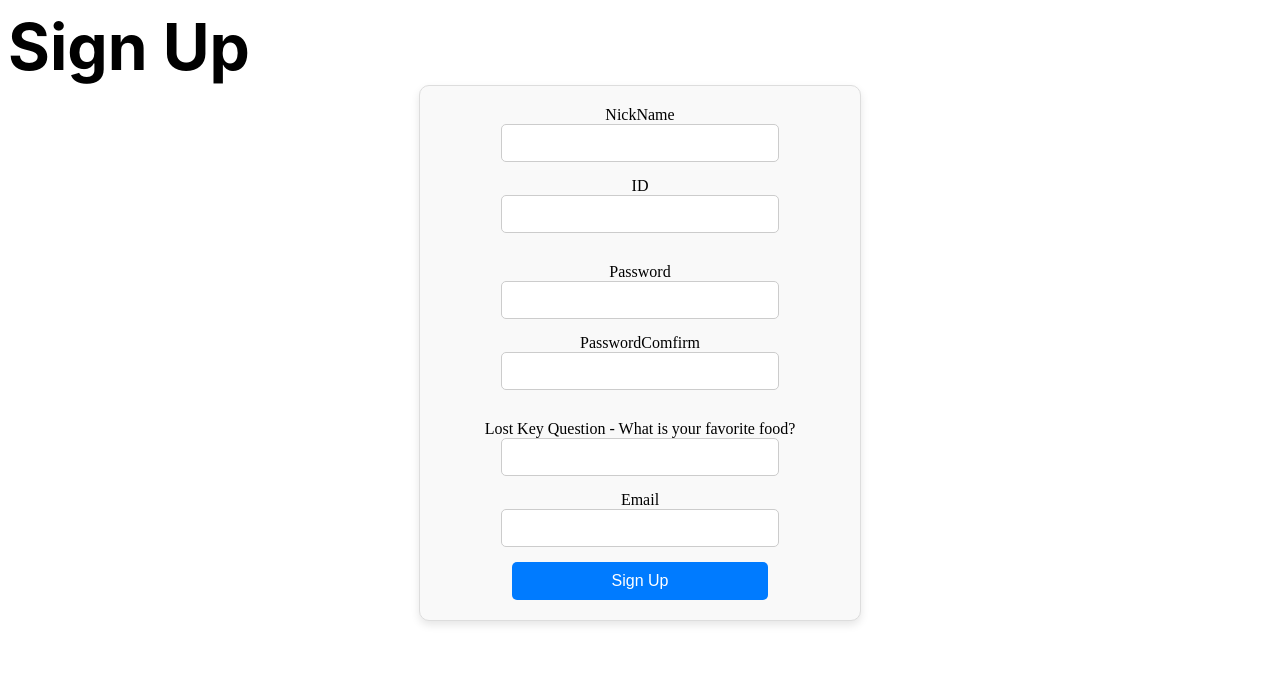
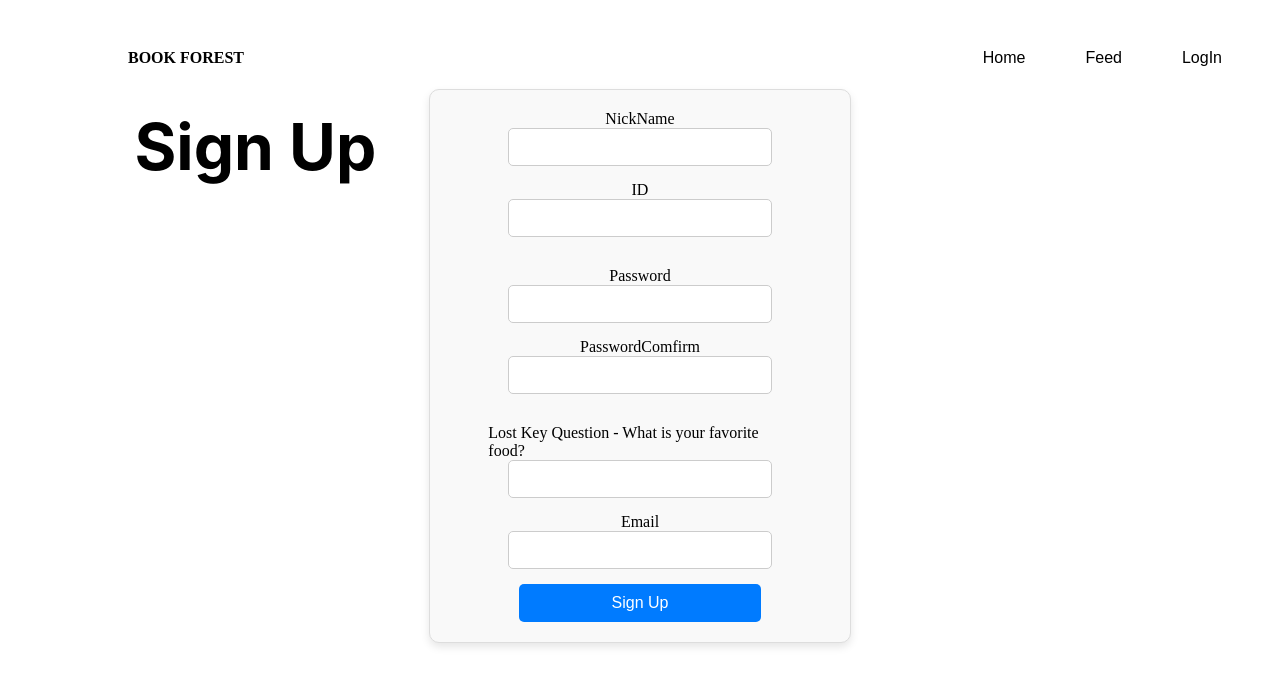
Before and after one commit to jyjin0205/BookForest, a React (Create React App) app: page /signup in a window 1280 px wide. Shown: the top 686 px of the page. Built offline with nearby package versions, Linux system fonts and the light colour scheme; no server answers.

Commit message:
Design withour DetailedPage

```diff
--- a/src/components/Card.css
+++ b/src/components/Card.css
@@ -4,6 +4,8 @@
     align-items: center;
     background-color: white;
     padding: 10px 20px;
+    height: 10vh;
+
 }
 
 button {
--- a/src/pages/LoginPage.js
+++ b/src/pages/LoginPage.js
@@ -3,6 +3,8 @@ import { useNavigate } from 'react-router-dom';
 import HorizonBar from "../components/HorizonBar"
 
 import '../styles/LoginPage.css'
+import libraryImage from "../file/library.jpg"
+
 
 const LoginPage = () => {
     const navigate = useNavigate();
@@ -49,7 +51,7 @@ const LoginPage = () => {
                     <span className="signintext1">Log In</span>
                     <span className="signintext2">You can Log In</span>
             </div>
-            <div className="login-continer">
+            <div className="login-container">
                 <form className="login-form" onSubmit={handleSubmit}>
                     <div className="login-group">
                         <label>ID: </label>
@@ -71,10 +73,11 @@ const LoginPage = () => {
                         />
                     </div>
 
-                    <button className="form-button" type ="submit">Login</button>
+                    <button className="login-button" type ="submit">Login</button>
                 </form>
-                <div>
-                    <button className="form-button" onClick={() => {
+                <div className="login-form">
+                    <img src={libraryImage} className="image"></img>
+                    <button className="signup-button" onClick={() => {
                     navigate("/signup");
                     }}>SignUp</button>
                 </div>
--- a/src/pages/MylibraryPage.js
+++ b/src/pages/MylibraryPage.js
@@ -44,11 +44,13 @@ const MylibraryPage = () => {
         <>
             <HorizonBar />
             <div className="document">
-                <div className="my-library-header">
-                    <h1>My Library</h1>
+                <div className="my-library-bar">
+                    <div className="my-library-header">
+                        <h1>My Library</h1>
+                    </div>
                     <button className="add-book-button" onClick={handleNavigate}>Search</button>
                 </div>
-                <div className='book-storage'>
+               <div className='book-storage'>
                     <div className="book-grid">
                         {books.map((book)=>(
                             <LibCard
--- a/src/pages/Searching.js
+++ b/src/pages/Searching.js
@@ -56,7 +56,7 @@ const Searching = () => {
 
                     <div className="search-results">
                         {searchResults.length === 0 && searched ? (
-                            <div>No result</div>
+                            <div className="search-no-result">No result</div>
                         ) : (
                             searchResults.map((book) => (
                                 <LibCard
--- a/src/pages/SignupPage.js
+++ b/src/pages/SignupPage.js
@@ -1,6 +1,8 @@
 import React, { useEffect, useState } from 'react';
 import '../styles/SignupPage.css'
 import { useNavigate } from 'react-router-dom';
+import HorizonBar from "../components/HorizonBar"
+
 
 
 const SignupPage = () => {
@@ -85,8 +87,9 @@ const SignupPage = () => {
 
     return(
         <>
-            <div>
-                <div className="signintext1"> Sign Up
+            <HorizonBar />
+            <div className="document">
+                <div className="signuptext1"> Sign Up
                 </div>
                 <div className="signup-container">
                     <form className="signup-form" onSubmit={handleSubmit}>
--- a/src/styles/LoginPage.css
+++ b/src/styles/LoginPage.css
@@ -8,7 +8,8 @@
 .signin {
     width: 644px;
     height: 137px;
-    margin: 24px;
+    margin-top: 2%;
+    margin-left: 10%;
     opacity: 1;
     top: 164px;
     left: 71px;
@@ -27,6 +28,7 @@
     font-size: 64px;
     opacity: 1;
     text-align: left;
+    margin-left: 0;
 }
 
 .signintext2 {
@@ -42,21 +44,26 @@
 }
 
 .login-container{
-    width: 100%;
-    max-width: 400px;
-    margin: 0 auto;
+    display: flex;
+    flex-direction: row;
+    justify-content: space-between;
     padding: 20px;
-    border: 1px solid #ddd;
-    border-radius: 10px;
-    background-color: #f9f9f9;
-    box-shadow: 0 4px 8px rgba(0, 0, 0, 0.1);
+    margin-left: 10%;
+    margin-top: 5%;
+    margin-right:10%;
+    max-height: 45vh;
 }
+
 .login-form{
     display: flex;
     flex-direction: column;
     gap: 15px;
-    width: 40%;
+    width: 45%;
+    max-height: 100%;
+    align-items: center;
 }
+
+
 .login-group{
     display:flex;
     flex-direction: row;
@@ -70,21 +77,43 @@
     flex:0 0 auto;
     width: 80px;
 }
+
 .login-group input {
     width: 100%;
     padding: 10px;
     border: 1px solid #ccc;
     border-radius: 5px;
     font-size: 14px;
-    width: 80%;
+    width: 50%;
 }
-.form-button{
+
+.login-button{
+    margin-top: 5%;
     padding: 10px;
-    background-color: #007bff;
+    background-color: #808080;
     color: white;
     font-size: 16px;
     border: none;
     border-radius: 5px;
     cursor: pointer;
-    width: 80%;
+    width: 60%;
 }
+
+
+.image{
+    height:50vh;
+    position:relative;
+    top:-70%;
+}
+
+.signup-button{
+    position:relative;
+    top:-70%;
+    border: none;
+    border-radius: 5px;
+    font-size: 16px;
+    cursor: pointer;
+    width: 60%;
+    background-color: #808080;
+    color: white;
+}
--- a/src/styles/MylibraryPage.css
+++ b/src/styles/MylibraryPage.css
@@ -6,11 +6,11 @@
     align-items: center;
     margin-left: 60px;
     margin-right:60px;
-    margin-bottom: 40px;
+    margin-bottom: 2vh;
 }
 
 .my-library-header h1 {
-    font-size: 2rem;
+    font-size: 64px;
     font-weight: bold;
     color: #808080;
     flex-grow: 1;
@@ -18,7 +18,9 @@
 }
 
 .add-book-button {
-    padding: 10px 20px;
+    position: relative;
+    top: -12vh;
+    left: 68vw;
     font-size: 1rem;
     background-color: #808080;
     color: white;
@@ -33,6 +35,8 @@
 }
 
 .book-storage {
+    position: relative;
+    top: -7vh;
     margin-left: 10%;
     margin-right: 10%;
     background-color: #f0f0f0;
--- a/src/styles/Searching.css
+++ b/src/styles/Searching.css
@@ -3,12 +3,11 @@
 .search-header {
     margin-left: 60px;
     margin-right:60px;
-    margin-bottom: 20px;
     text-align: center;
 }
 
 .search-header h1 {
-    font-size: 2rem;
+    font-size: 64px;
     font-weight: bold;
     color: #808080;
 }
@@ -58,6 +57,11 @@
     box-sizing: border-box;
 }
 
+.search-no-result {
+    font-size: 30px;
+    color:  #000000;
+}
+
 .LibCard {
     border: 1px solid #ddd;
     border-radius: 10px;
--- a/src/styles/SignupPage.css
+++ b/src/styles/SignupPage.css
@@ -1,4 +1,9 @@
-.signintext1 {
+
+.document{
+    height: 84vh;
+}
+
+.signuptext1 {
     width: 644px;
     color: rgba(0,0,0,1);
     top: 0px;
@@ -8,18 +13,19 @@
     font-size: 64px;
     opacity: 1;
     text-align: left;
+    margin-left: 10%;
 }
 
 .signup-container{
-    width: 100%;
-    max-width: 400px;
+    width: 30%;
     margin: 0 auto;
     padding: 20px;
     border: 1px solid #ddd;
     border-radius: 10px;
     background-color: #f9f9f9;
     box-shadow: 0 4px 8px rgba(0, 0, 0, 0.1);
-
+    position: relative;
+    top: -12vh;
 }
 
 .signup-form{
```
Also changed, not shown: 1 other file (tests, documents, lock files or other folders).
